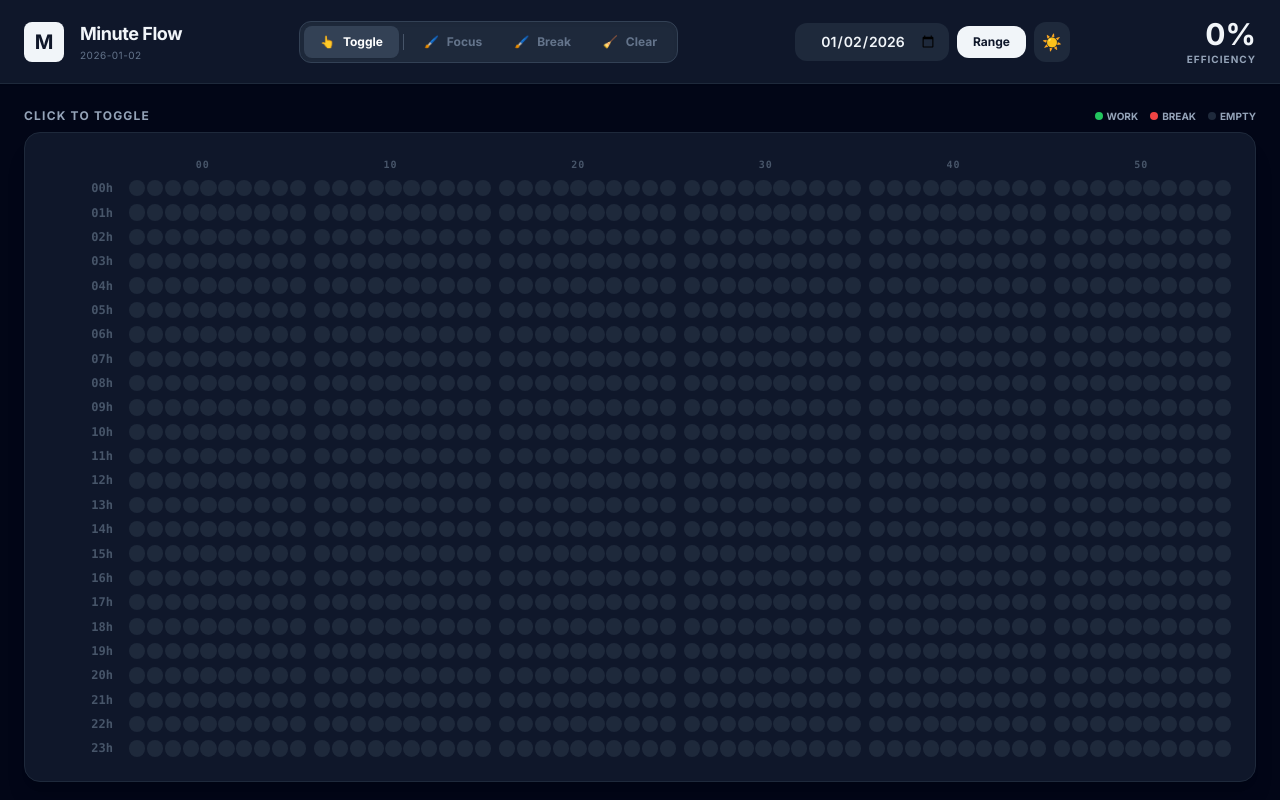
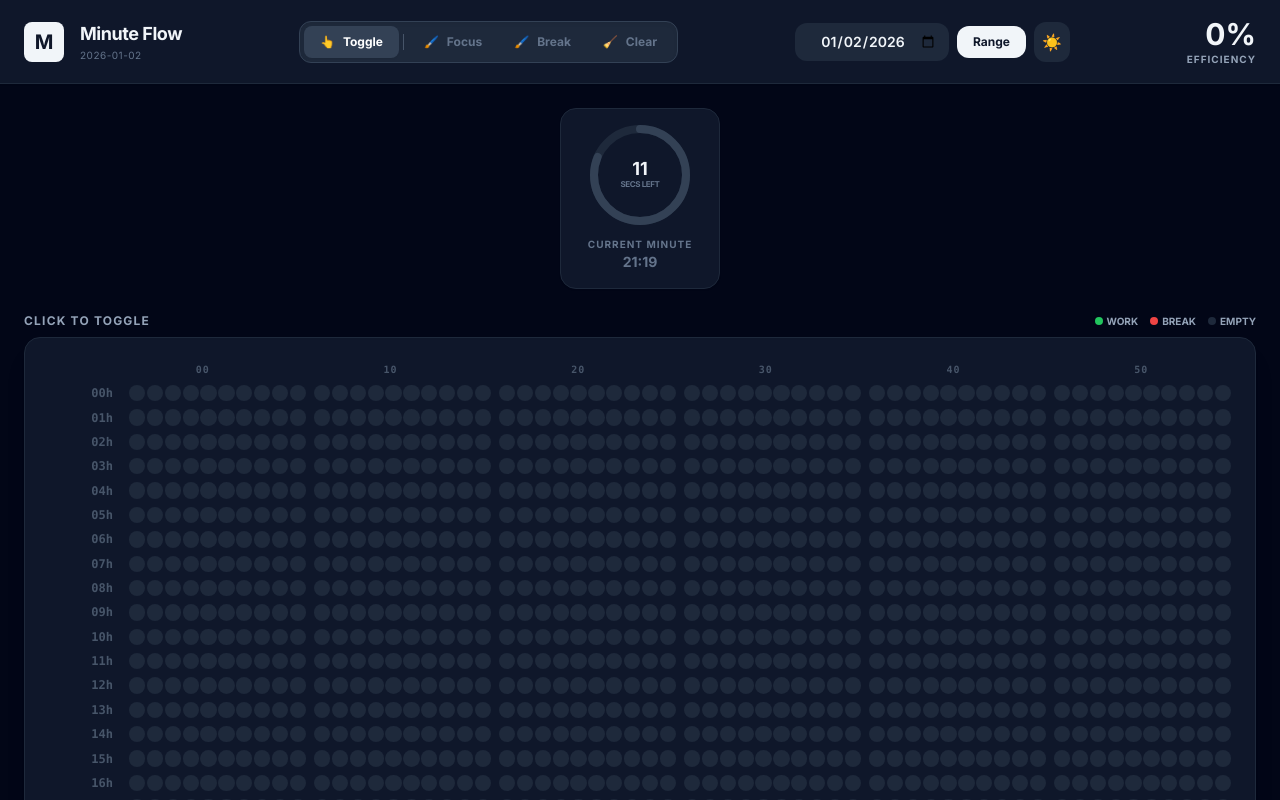
Before and after one commit to aburusaki/daily_minute_logs, a React (Vite) app: page / in a window 1280 px wide. Shown: the top 800 px of the page. Built offline with nearby package versions, Linux system fonts and the light colour scheme; no server answers.

Commit message:
feat: Visualize current minute progress
Adds a visual indicator to the grid and a separate component to show the progress of the current minute, including its status and how far into the minute the user is.

```diff
--- a/App.tsx
+++ b/App.tsx
@@ -2,8 +2,9 @@
 import React, { useState, useEffect, useCallback, useRef } from 'react';
 import { DayData, MinuteStatus } from './types';
 import { storageService } from './services/storageService';
-import { getTodayKey } from './utils/dateUtils';
+import { getTodayKey, getCurrentMinuteIndex, getCurrentSeconds } from './utils/dateUtils';
 import { MinuteGrid } from './components/MinuteGrid';
+import { CurrentMinuteProgress } from './components/CurrentMinuteProgress';
 import { StatsDashboard } from './components/StatsDashboard';
 import { supabase } from './services/supabaseClient';
 
@@ -16,6 +17,10 @@ const App: React.FC = () => {
   const [lastSaved, setLastSaved] = useState<Date>(new Date());
   const [activeTool, setActiveTool] = useState<ToolType>('pointer');
   const [showBulkModal, setShowBulkModal] = useState(false);
+
+  // Time State
+  const [currentSeconds, setCurrentSeconds] = useState(getCurrentSeconds());
+  const [currentMinuteIndex, setCurrentMinuteIndex] = useState(getCurrentMinuteIndex());
 
   // Bulk Edit State
   const [bulkStart, setBulkStart] = useState("09:00");
@@ -41,17 +46,23 @@ const App: React.FC = () => {
     localStorage.setItem('theme', theme);
   }, [theme]);
 
+  // Global Timer
+  useEffect(() => {
+    const interval = setInterval(() => {
+      const now = new Date();
+      setCurrentSeconds(now.getSeconds());
+      setCurrentMinuteIndex(now.getHours() * 60 + now.getMinutes());
+    }, 1000);
+    return () => clearInterval(interval);
+  }, []);
+
   const toggleTheme = () => setTheme(prev => prev === 'light' ? 'dark' : 'light');
 
   // Initial Data Load
   useEffect(() => {
     const init = async () => {
       setIsLoading(true);
-      // When getting data, if it's a new day, it defaults to FUTURE (Empty) via storageService
       const data = await storageService.getDayData(currentDate);
-
-      // If the data returned has 'FUTURE' status, it will render as empty gray dots.
-      // If it was a legacy day with old data, it preserves it.
       setDayData(data);
       setIsLoading(false);
     };
@@ -103,7 +114,6 @@ const App: React.FC = () => {
       let hasChanged = false;
 
       if (activeTool === 'pointer') {
-        // Pointer only works on click (not drag) to toggle
         if (!isDragging) {
           const current = newMinutes[index];
           // Cycle: Future -> Productive -> Unproductive -> Future
@@ -113,11 +123,10 @@ const App: React.FC = () => {
           hasChanged = true;
         }
       } else {
-        // Brush tools work on click and drag
         const targetStatus =
           activeTool === 'brush-prod' ? MinuteStatus.PRODUCTIVE :
           activeTool === 'brush-unprod' ? MinuteStatus.UNPRODUCTIVE :
-          MinuteStatus.FUTURE; // Eraser
+          MinuteStatus.FUTURE;
 
         if (newMinutes[index] !== targetStatus) {
           newMinutes[index] = targetStatus;
@@ -132,17 +141,14 @@ const App: React.FC = () => {
     });
   }, [activeTool]);
 
-  // Finalize interaction (Mouse Up) - Persist to DB
   const handleInteractionEnd = useCallback(() => {
     if (dayData) {
       persistData(dayData);
     }
   }, [dayData, persistData]);
 
-  // Bulk Edit Handler
   const applyBulkEdit = () => {
     if (!dayData) return;
-
     const [startH, startM] = bulkStart.split(':').map(Number);
     const [endH, endM] = bulkEnd.split(':').map(Number);
 
@@ -173,22 +179,19 @@ const App: React.FC = () => {
     );
   }
 
-  // --- Stats Calculation (Manual Only) ---
-  // Only count minutes that are NOT 'FUTURE' (Unlogged)
+  // Stats
   const loggedMinutes = dayData.minutes.filter(m => m !== MinuteStatus.FUTURE);
   const totalLogged = loggedMinutes.length;
   const productiveCount = loggedMinutes.filter(m => m === MinuteStatus.PRODUCTIVE).length;
   const unproductiveCount = loggedMinutes.filter(m => m === MinuteStatus.UNPRODUCTIVE).length;
+  const efficiency = totalLogged > 0 ? Math.round((productiveCount / totalLogged) * 100) : 0;
 
-  // If nothing is logged, efficiency is 100% (innocent until proven guilty) or 0?
-  // Let's go with - (empty) representation or 0.
-  const efficiency = totalLogged > 0 ? Math.round((productiveCount / totalLogged) * 100) : 0;
-  // -------------------------------------
+  // Check if viewing today for live animation
+  const isToday = currentDate === getTodayKey();
 
   return (
     <div className="min-h-screen bg-slate-50 text-slate-900 dark:bg-slate-950 dark:text-slate-100 pb-20 transition-colors duration-300">
 
-      {/* Header */}
       <header className="bg-white dark:bg-slate-900 border-b border-slate-200 dark:border-slate-800 px-4 sm:px-6 py-4 flex flex-col lg:flex-row justify-between items-center gap-4 sticky top-0 z-50 shadow-sm">
         <div className="flex items-center gap-4 w-full lg:w-auto">
           <div className="w-10 h-10 bg-slate-900 dark:bg-slate-100 rounded-lg flex items-center justify-center text-white dark:text-slate-900 font-bold text-xl">
@@ -202,7 +205,6 @@ const App: React.FC = () => {
           <div className="lg:hidden text-2xl font-black text-slate-900 dark:text-slate-100">{efficiency}%</div>
         </div>
 
-        {/* Tools */}
         <div className="flex items-center bg-slate-100 dark:bg-slate-800 p-1 rounded-xl border border-slate-200 dark:border-slate-700 shadow-inner overflow-x-auto no-scrollbar w-full lg:w-auto">
           <button
             onClick={() => setActiveTool('pointer')}
@@ -231,7 +233,6 @@ const App: React.FC = () => {
           </button>
         </div>
 
-        {/* Date & Bulk */}
         <div className="flex items-center gap-2 w-full lg:w-auto">
           <input
             type="date"
@@ -256,15 +257,12 @@ const App: React.FC = () => {
         </div>
       </header>
 
-      {/* Main Content */}
       <main className="max-w-7xl mx-auto px-4 sm:px-6 py-6 space-y-6">
 
-        {/* Bulk Edit Modal */}
         {showBulkModal && (
           <div className="fixed inset-0 z-[100] flex items-center justify-center bg-black/50 backdrop-blur-sm p-4">
             <div className="bg-white dark:bg-slate-900 rounded-2xl shadow-2xl w-full max-w-md p-6 border border-slate-200 dark:border-slate-800">
               <h2 className="text-xl font-bold mb-4 dark:text-white">Bulk Edit Range</h2>
-
               <div className="grid grid-cols-2 gap-4 mb-4">
                 <div>
                   <label className="text-xs font-bold text-slate-500 uppercase">From</label>
@@ -275,7 +273,6 @@ const App: React.FC = () => {
                   <input type="time" value={bulkEnd} onChange={e => setBulkEnd(e.target.value)} className="w-full mt-1 p-2 bg-slate-100 dark:bg-slate-800 rounded-lg border-none" />
                 </div>
               </div>
-
               <div className="mb-6">
                 <label className="text-xs font-bold text-slate-500 uppercase mb-2 block">Set Status To</label>
                 <div className="grid grid-cols-3 gap-2">
@@ -284,7 +281,6 @@ const App: React.FC = () => {
                   <button onClick={() => setBulkAction(MinuteStatus.FUTURE)} className={`p-3 rounded-xl text-sm font-bold border-2 ${bulkAction === MinuteStatus.FUTURE ? 'border-slate-500 bg-slate-50 dark:bg-slate-800 text-slate-600 dark:text-slate-300' : 'border-slate-200 dark:border-slate-700 text-slate-500'}`}>Clear</button>
                 </div>
               </div>
-
               <div className="flex gap-3">
                 <button onClick={() => setShowBulkModal(false)} className="flex-1 py-3 text-sm font-bold text-slate-500 hover:bg-slate-100 dark:hover:bg-slate-800 rounded-xl transition-colors">Cancel</button>
                 <button onClick={applyBulkEdit} className="flex-1 py-3 text-sm font-bold bg-slate-900 dark:bg-slate-100 text-white dark:text-slate-900 rounded-xl shadow-lg hover:opacity-90 transition-opacity">Apply</button>
@@ -293,7 +289,10 @@ const App: React.FC = () => {
           </div>
         )}
 
-        {/* Grid Section */}
+        <section className="flex justify-center">
+          <CurrentMinuteProgress dayData={dayData} currentSeconds={currentSeconds} currentMinuteIndex={currentMinuteIndex} />
+        </section>
+
         <section>
           <div className="flex items-center justify-between mb-2">
              <div className="text-xs font-bold text-slate-400 uppercase tracking-widest">
@@ -312,11 +311,12 @@ const App: React.FC = () => {
               activeTool={activeTool}
               onInteract={handleInteraction}
               onInteractEnd={handleInteractionEnd}
+              currentMinuteIndex={isToday ? currentMinuteIndex : -1}
+              currentSeconds={currentSeconds}
             />
           </div>
         </section>
 
-        {/* Stats Cards */}
         <section className="grid grid-cols-2 lg:grid-cols-4 gap-3 sm:gap-4">
           <div className="bg-white dark:bg-slate-900 p-4 rounded-2xl border border-slate-200 dark:border-slate-800 shadow-sm">
             <div className="text-[10px] font-bold text-slate-400 uppercase mb-1">Productive</div>
--- a/components/CurrentMinuteProgress.tsx
+++ b/components/CurrentMinuteProgress.tsx
@@ -1,32 +1,31 @@
 
 import React, { useState, useEffect } from 'react';
 import { DayData, MinuteStatus } from '../types';
-import { getCurrentMinuteIndex, getCurrentSeconds, formatTime } from '../utils/dateUtils';
+import { formatTime } from '../utils/dateUtils';
 
 interface CurrentMinuteProgressProps {
   dayData: DayData;
+  currentSeconds: number;
+  currentMinuteIndex: number;
 }
 
-export const CurrentMinuteProgress: React.FC<CurrentMinuteProgressProps> = ({ dayData }) => {
-  const [seconds, setSeconds] = useState(getCurrentSeconds());
+export const CurrentMinuteProgress: React.FC<CurrentMinuteProgressProps> = ({ dayData, currentSeconds, currentMinuteIndex }) => {
   const [isDarkMode, setIsDarkMode] = useState(document.documentElement.classList.contains('dark'));
-  const currentIndex = getCurrentMinuteIndex();
-  const currentStatus = dayData.minutes[currentIndex];
+  const currentStatus = dayData.minutes[currentMinuteIndex];
 
   useEffect(() => {
-    const interval = setInterval(() => {
-      setSeconds(getCurrentSeconds());
-      // Re-check dark mode class in case it changed via toggle
+    const observer = new MutationObserver(() => {
       setIsDarkMode(document.documentElement.classList.contains('dark'));
-    }, 1000);
-    return () => clearInterval(interval);
+    });
+    observer.observe(document.documentElement, { attributes: true, attributeFilter: ['class'] });
+    return () => observer.disconnect();
   }, []);
 
   const size = 100;
   const strokeWidth = 8;
   const radius = (size - strokeWidth) / 2;
   const circumference = 2 * Math.PI * radius;
-  const offset = circumference - (seconds / 60) * circumference;
+  const offset = circumference - (currentSeconds / 60) * circumference;
 
   // Determine colors based on status
   const getStrokeColor = () => {
@@ -81,7 +80,7 @@ export const CurrentMinuteProgress: React.FC<CurrentMinuteProgressProps> = ({ da
         {/* Center Text */}
         <div className="absolute inset-0 flex flex-col items-center justify-center">
           <span className="text-lg font-black text-slate-800 dark:text-slate-100 leading-none">
-            {60 - seconds}
+            {60 - currentSeconds}
           </span>
           <span className="text-[8px] font-bold text-slate-400 dark:text-slate-500 uppercase tracking-tighter">
             secs left
@@ -93,7 +92,7 @@ export const CurrentMinuteProgress: React.FC<CurrentMinuteProgressProps> = ({ da
           Current Minute
         </div>
         <div className={`text-sm font-black ${getTextColor()}`}>
-          {formatTime(currentIndex)}
+          {formatTime(currentMinuteIndex)}
         </div>
       </div>
     </div>
--- a/components/MinuteGrid.tsx
+++ b/components/MinuteGrid.tsx
@@ -1,5 +1,5 @@
 
-import React, { useState, useCallback, useMemo, useEffect } from 'react';
+import React, { useState, useCallback, useMemo, useEffect, useRef } from 'react';
 import { MinuteStatus, DayData } from '../types';
 import { formatTime } from '../utils/dateUtils';
 
@@ -8,6 +8,8 @@ interface MinuteGridProps {
   activeTool: string;
   onInteract: (index: number, isDragging: boolean) => void;
   onInteractEnd: () => void;
+  currentMinuteIndex: number;
+  currentSeconds: number;
 }
 
 const MinuteCell = React.memo(({
@@ -16,7 +18,9 @@ const MinuteCell = React.memo(({
   isDarkMode,
   activeTool,
   onMouseDown,
-  onMouseEnter
+  onMouseEnter,
+  currentSeconds,
+  isCurrent
 }: {
   index: number;
   status: MinuteStatus;
@@ -24,8 +28,11 @@ const MinuteCell = React.memo(({
   activeTool: string;
   onMouseDown: (index: number) => void;
   onMouseEnter: (index: number) => void;
+  currentSeconds?: number;
+  isCurrent: boolean;
 }) => {
-  const getBgColor = () => {
+  // Base background color
+  const getBgColorClass = () => {
     switch (status) {
       case MinuteStatus.PRODUCTIVE:
         return 'bg-green-500 dark:bg-green-600 shadow-sm shadow-green-200 dark:shadow-green-900/20';
@@ -37,21 +44,63 @@ const MinuteCell = React.memo(({
     }
   };
 
-  // Determine cursor based on tool
   const cursorClass = activeTool === 'pointer' ? 'cursor-pointer' : 'cursor-crosshair';
+
+  // Dynamic style for the seconds flow
+  let dynamicStyle: React.CSSProperties = {};
+
+  if (isCurrent && currentSeconds !== undefined) {
+    const degrees = currentSeconds * 6; // 360 / 60 = 6
+
+    // Define colors for the flow
+    let filledColor = '';
+    let emptyColor = '';
+
+    if (status === MinuteStatus.PRODUCTIVE) {
+      filledColor = isDarkMode ? '#16a34a' : '#22c55e'; // green-600 / green-500
+      emptyColor = isDarkMode ? '#052e16' : '#dcfce7'; // Darker green / Light green
+    } else if (status === MinuteStatus.UNPRODUCTIVE) {
+      filledColor = '#ef4444'; // red-500
+      emptyColor = isDarkMode ? '#450a0a' : '#fee2e2'; // Darker red / Light red
+    } else {
+      // Future/Empty
+      filledColor = isDarkMode ? '#475569' : '#94a3b8'; // slate-600 / slate-400
+      emptyColor = isDarkMode ? '#1e293b' : '#f1f5f9'; // slate-800 / slate-100
+    }
+
+    dynamicStyle = {
+      backgroundImage: `conic-gradient(${filledColor} ${degrees}deg, ${emptyColor} 0deg)`
+    };
+  }
+
+  const finalClass = isCurrent
+    ? `aspect-square w-full rounded-full transition-colors duration-100 ${cursorClass}`
+    : `aspect-square w-full rounded-full transition-colors duration-100 ${cursorClass} ${getBgColorClass()}`;
 
   return (
     <div
       title={formatTime(index)}
       onMouseDown={(e) => { e.preventDefault(); onMouseDown(index); }}
       onMouseEnter={() => onMouseEnter(index)}
-      className={`aspect-square w-full rounded-full transition-colors duration-100 ${cursorClass} ${getBgColor()}`}
+      className={finalClass}
+      style={dynamicStyle}
     />
+  );
+}, (prev, next) => {
+  // Custom equality check for performance
+  return (
+    prev.status === next.status &&
+    prev.isDarkMode === next.isDarkMode &&
+    prev.activeTool === next.activeTool &&
+    prev.isCurrent === next.isCurrent &&
+    // Only check seconds if it is current, otherwise ignore
+    (prev.isCurrent ? prev.currentSeconds === next.currentSeconds : true)
   );
 });
 
-export const MinuteGrid: React.FC<MinuteGridProps> = ({ dayData, activeTool, onInteract, onInteractEnd }) => {
-  const [isDragging, setIsDragging] = useState(false);
+export const MinuteGrid: React.FC<MinuteGridProps> = ({ dayData, activeTool, onInteract, onInteractEnd, currentMinuteIndex, currentSeconds }) => {
+  // Use ref for drag state to avoid stale closures in callbacks without triggering re-renders that MinuteCell memo ignores
+  const isDragging = useRef(false);
   const [isDarkMode, setIsDarkMode] = useState(document.documentElement.classList.contains('dark'));
 
   useEffect(() => {
@@ -63,22 +112,22 @@ export const MinuteGrid: React.FC<MinuteGridProps> = ({ dayData, activeTool, onI
   }, []);
 
   const handleMouseDown = useCallback((index: number) => {
-    setIsDragging(true);
+    isDragging.current = true;
     onInteract(index, false); // Initial click
   }, [onInteract]);
 
   const handleMouseEnter = useCallback((index: number) => {
-    if (isDragging) {
+    if (isDragging.current) {
       onInteract(index, true); // Dragging
     }
-  }, [isDragging, onInteract]);
+  }, [onInteract]);
 
   const handleMouseUp = useCallback(() => {
-    if (isDragging) {
-      setIsDragging(false);
+    if (isDragging.current) {
+      isDragging.current = false;
       onInteractEnd();
     }
-  }, [isDragging, onInteractEnd]);
+  }, [onInteractEnd]);
 
   // Global mouse up to catch drags that end outside the grid
   useEffect(() => {
@@ -131,6 +180,7 @@ export const MinuteGrid: React.FC<MinuteGridProps> = ({ dayData, activeTool, onI
                   <div key={chunkIndex} className="grid grid-cols-10 gap-[1px] sm:gap-[1.5px]">
                     {minutes.map((status, minIndex) => {
                       const absoluteIndex = (hourIndex * 60) + (chunkIndex * 10) + minIndex;
+                      const isCurrent = absoluteIndex === currentMinuteIndex;
 
                       return (
                         <MinuteCell
@@ -141,6 +191,8 @@ export const MinuteGrid: React.FC<MinuteGridProps> = ({ dayData, activeTool, onI
                           activeTool={activeTool}
                           onMouseDown={handleMouseDown}
                           onMouseEnter={handleMouseEnter}
+                          isCurrent={isCurrent}
+                          currentSeconds={isCurrent ? currentSeconds : undefined}
                         />
                       );
                     })}
```
